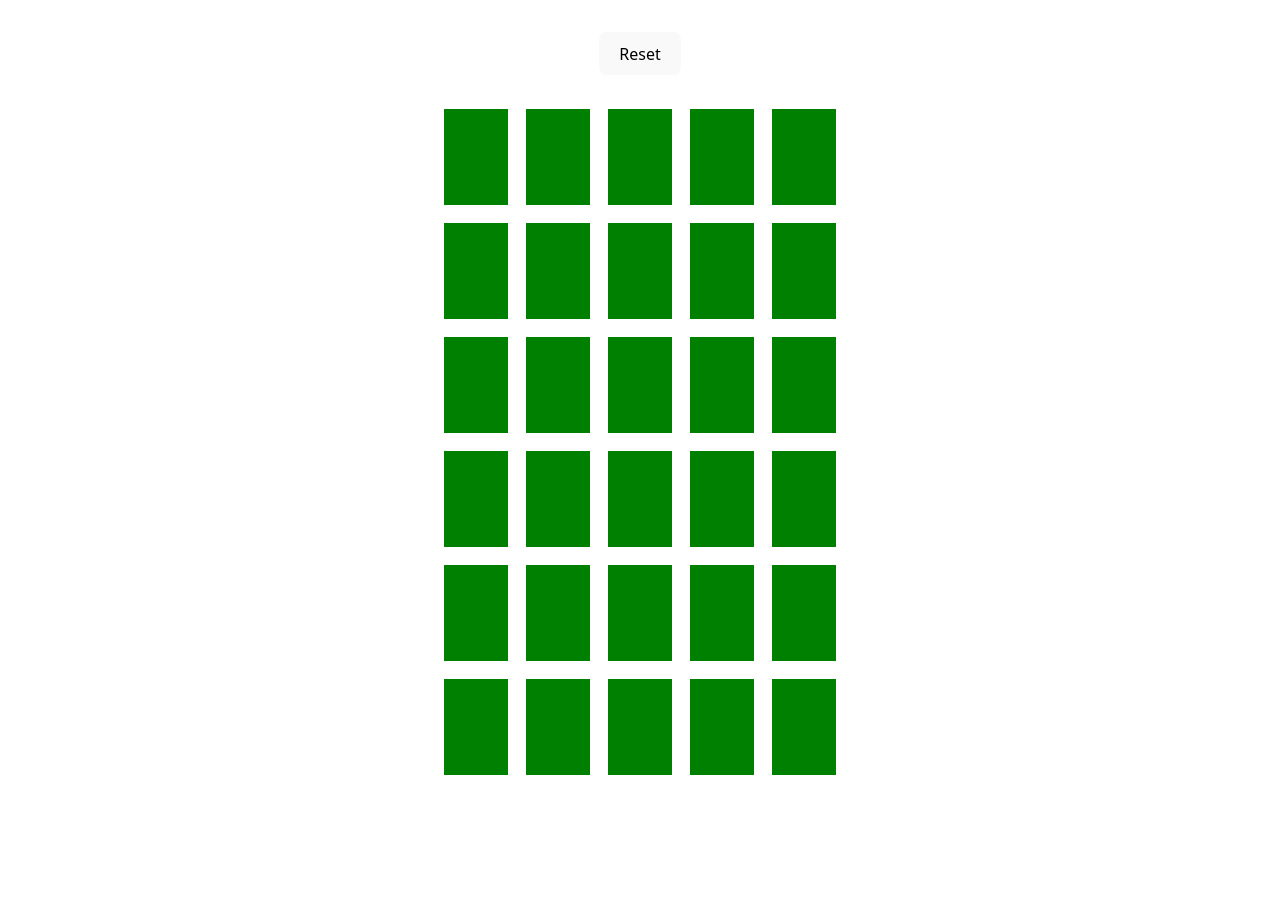
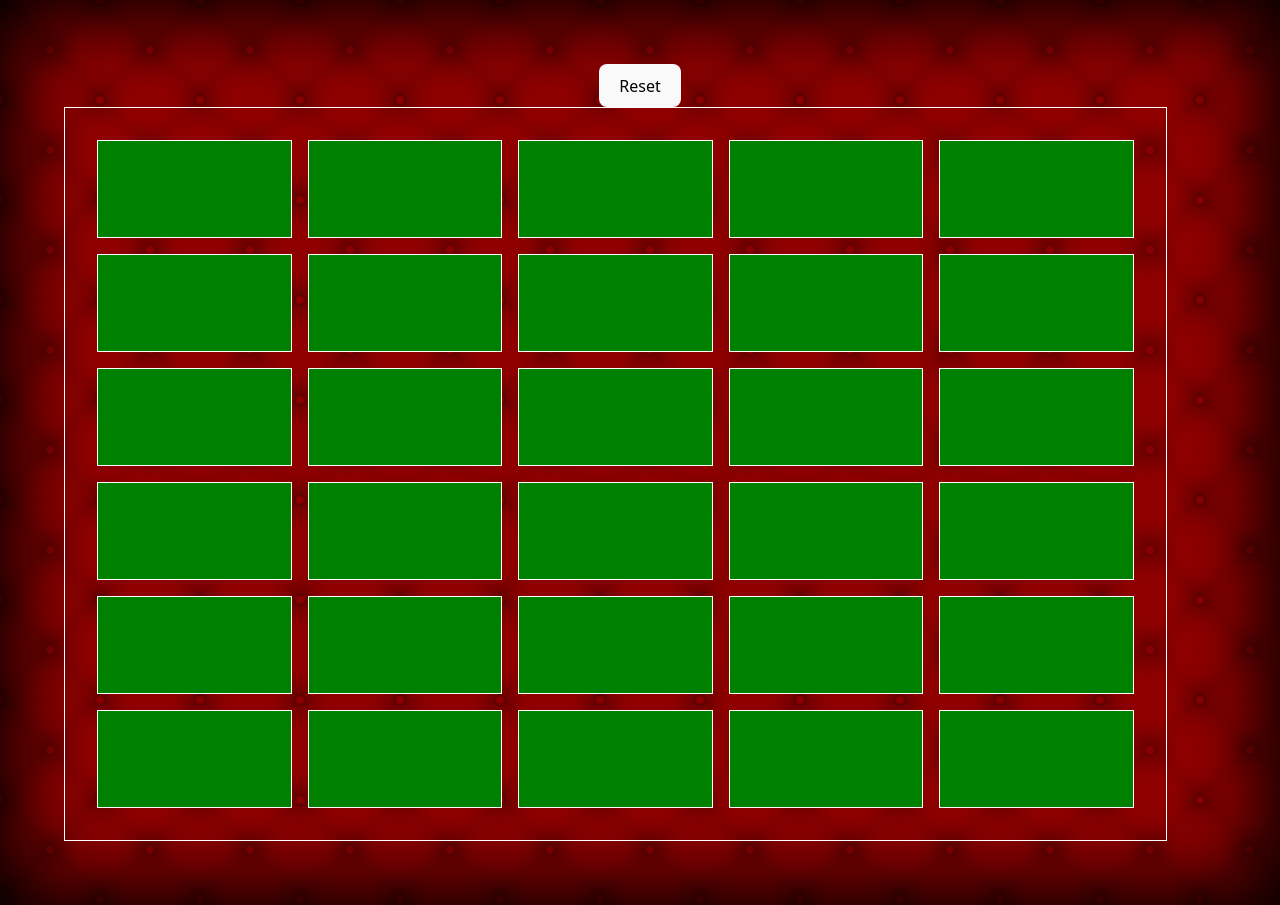
Before and after one commit to lalli-oni/assignment-aardvark, a React (Vite) app: page / in a window 1280 px wide. Before the commit the page ends 841 px from the top, so only its background shows below. Built offline with nearby package versions, Linux system fonts and the light colour scheme.

Commit message:
Add red upholstery background

```diff
--- a/src/App.css
+++ b/src/App.css
@@ -1,6 +1,22 @@
 #root {
-  max-width: 1280px;
+  width: 100%;
   margin: 0 auto;
-  padding: 2rem;
+  padding: 4rem;
   text-align: center;
+
+  background:
+    radial-gradient(hsl(0, 100%, 27%) 4%, hsl(0, 100%, 18%) 9%, hsla(0, 100%, 20%, 0) 9%) 0 0,
+    radial-gradient(hsl(0, 100%, 27%) 4%, hsl(0, 100%, 18%) 8%, hsla(0, 100%, 20%, 0) 10%) 50px 50px,
+    radial-gradient(hsla(0, 100%, 30%, 0.8) 20%, hsla(0, 100%, 20%, 0)) 50px 0,
+    radial-gradient(hsla(0, 100%, 30%, 0.8) 20%, hsla(0, 100%, 20%, 0)) 0 50px,
+    radial-gradient(hsla(0, 100%, 20%, 1) 35%, hsla(0, 100%, 20%, 0) 60%) 50px 0,
+    radial-gradient(hsla(0, 100%, 20%, 1) 35%, hsla(0, 100%, 20%, 0) 60%) 100px 50px,
+    radial-gradient(hsla(0, 100%, 15%, 0.7), hsla(0, 100%, 20%, 0)) 0 0,
+    radial-gradient(hsla(0, 100%, 15%, 0.7), hsla(0, 100%, 20%, 0)) 50px 50px,
+    linear-gradient(45deg, hsla(0, 100%, 20%, 0) 49%, hsla(0, 100%, 0%, 1) 50%, hsla(0, 100%, 20%, 0) 70%) 0 0,
+    linear-gradient(-45deg, hsla(0, 100%, 20%, 0) 49%, hsla(0, 100%, 0%, 1) 50%, hsla(0, 100%, 20%, 0) 70%) 0 0;
+  background-color: #300;
+  background-size: 100px 100px;
+
+  box-shadow: inset 0 0 5em 1em #000;
 }
```
